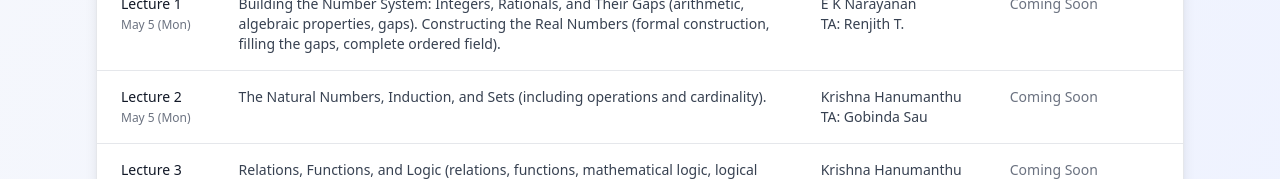
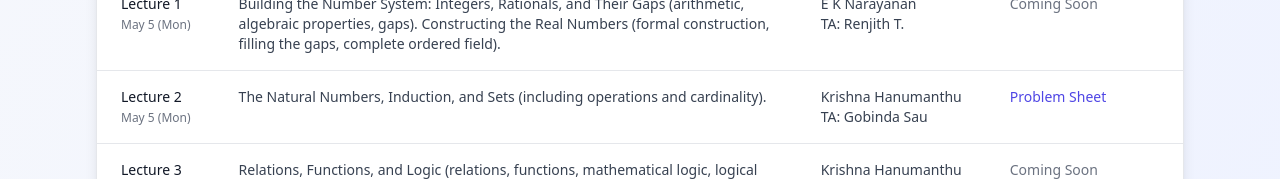
Before and after one commit to swim-ksom/2025, a plain HTML site: page UniversityMathematics.html in a window 1280 px wide. Shown: the part 1502-1681 px from the top of the page. Drawn offline with nearby package versions, Linux system fonts and the light colour scheme; a web font is replaced by a local one.

Commit message:
Update UniversityMathematics.html

```diff
--- a/UniversityMathematics.html
+++ b/UniversityMathematics.html
@@ -100,7 +100,7 @@
                              <td class="px-6 py-4 whitespace-nowrap text-sm font-medium text-gray-900 align-top">Lecture 2<br><span class="text-gray-500 text-xs font-normal">May 5 (Mon)</span></td>
                              <td class="px-6 py-4 whitespace-wrap text-sm text-gray-700 align-top">The Natural Numbers, Induction, and Sets (including operations and cardinality).</td>
                              <td class="px-6 py-4 whitespace-nowrap text-sm text-gray-700 align-top">Krishna Hanumanthu <br> TA: Gobinda Sau </td>
-                             <td class="px-6 py-4 whitespace-nowrap text-sm text-gray-500 align-top">Coming Soon</td>
+                             <td class="px-6 py-4 whitespace-nowrap text-sm text-gray-700 align-top"><a href="Resources (Notes/Problems)/UnivMath1.pdf" target="_blank" class="text-indigo-600 hover:underline">Problem Sheet</a></td>
                          </tr>
                          <tr class="hover:bg-gray-50 transition-colors duration-200">
                              <td class="px-6 py-4 whitespace-nowrap text-sm font-medium text-gray-900 align-top">Lecture 3<br><span class="text-gray-500 text-xs font-normal">May 6 (Tue)</span></td>
```
